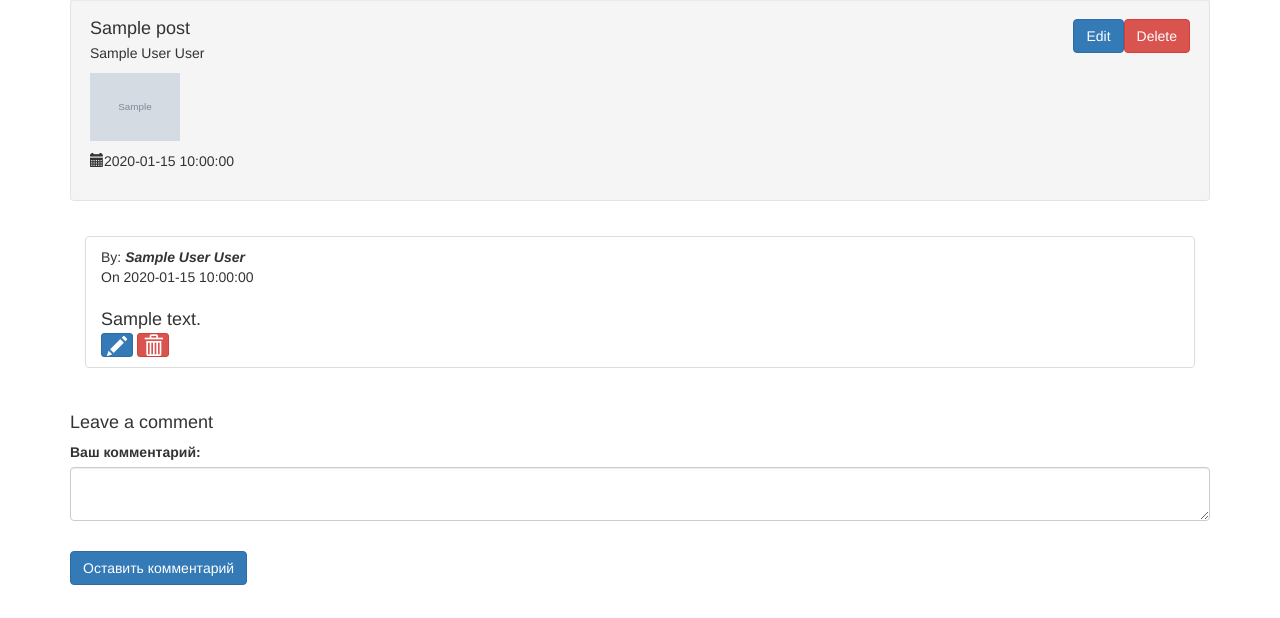
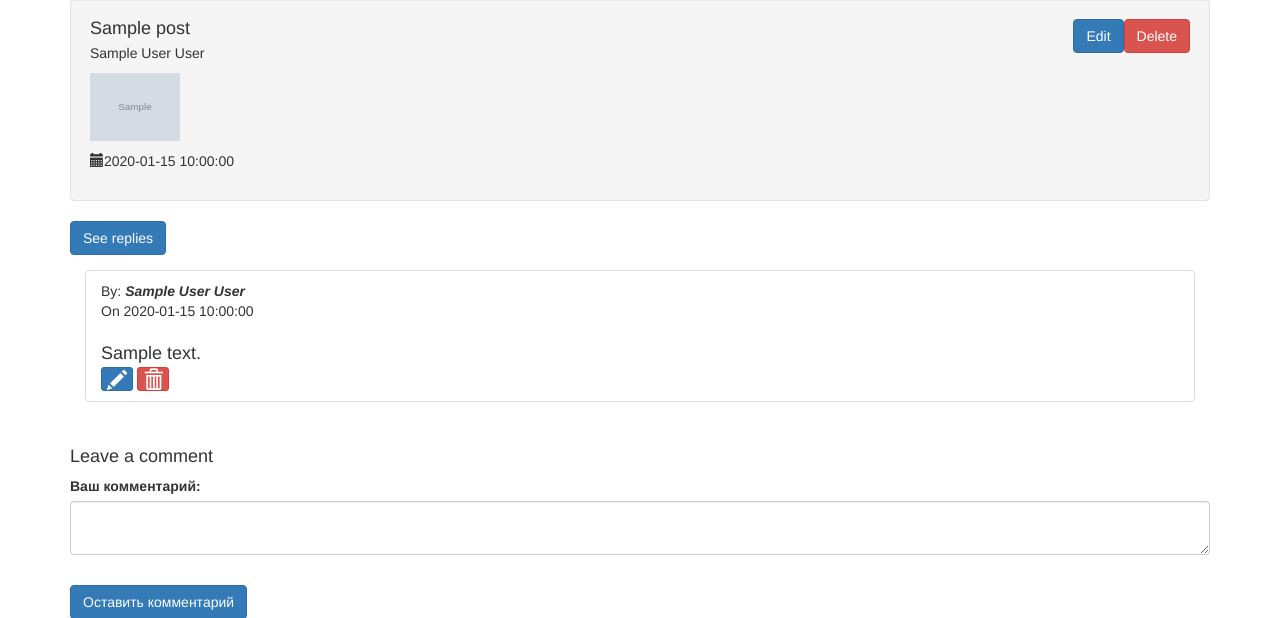
Before and after one commit to izlatin/WEB-project, a Flask app: page /post/1 in a window 1280 px wide. Shown: the part 143-761 px from the top of the page. Run offline with Flask 2, Linux system fonts and the light colour scheme; a user stored in the database is signed in; tables that the repository leaves empty hold one stand-in row (values such as "Sample post"); grey boxes marked "Sample" are stand-in pictures; some libraries are stand-ins or nearby versions.

Commit message:
user can see replies

```diff
--- a/app/routes/main_page.py
+++ b/app/routes/main_page.py
@@ -83,6 +83,11 @@ def edit_post(post_id):
 @bp.route('/post/<int:post_id>', methods=['GET', 'POST'])
 def post(post_id):
     cur_post = db_sess.query(Post).filter(Post.id == post_id).first()
+
+    replies_num = db_sess.query(Pair).filter(Pair.original == post_id).count()
+    # replies_ids = [item.reply for item in replies]
+    # replies = db_sess.query(Post).filter(Post.id in replies_ids)
+
     images = cur_post.image.split()
     comment_form = CommentForm()
     post_comments = db_sess.query(Comment).filter(Comment.post_id == cur_post.id).order_by(Comment.pub_date)
@@ -98,7 +103,7 @@ def post(post_id):
         db_sess.merge(cur_post)
         db_sess.commit()
         return redirect(f'/post/{post_id}')
-    return render_template('post.html', post=cur_post, images=images,
+    return render_template('post.html', post=cur_post, images=images, replies_num=replies_num,
                            comment_form=comment_form, comments=post_comments, authors=authors_ids)
 
 
@@ -177,3 +182,15 @@ def propose_barter(post_id):
 def post_after_proposed():
     time.sleep(0.2)
     return redirect('/index')
+
+
+@bp.route('/post/<int:post_id>/replies')
+def post_replies(post_id):
+    cur_post = db_sess.query(Post).filter(Post.id == post_id).first()
+
+    replies_num = db_sess.query(Pair).filter(Pair.original == post_id).count()
+    # replies_ids = [item.reply for item in replies]
+    # replies = db_sess.query(Post).filter(Post.id in replies_ids)
+
+    images = cur_post.image.split()
+    return render_template('post_replies.html', post=cur_post, images=images, replies_num=replies_num)
--- a/app/templates/post.html
+++ b/app/templates/post.html
@@ -28,6 +28,9 @@
             {% endif %}
         </div>
     </div>
+    {% if current_user.id == post.creator and replies_num > 0 %}
+        <a href="/post/{{post.id}}/replies"><button class="btn btn-primary">See replies</button></a>
+    {% endif %}
     {% for comment in comments %}
     <div class="panel-body">
         <ul class="list-group">
--- /dev/null
+++ b/app/templates/post_replies.html
@@ -0,0 +1 @@
+{% extends "base.html" %}
```
